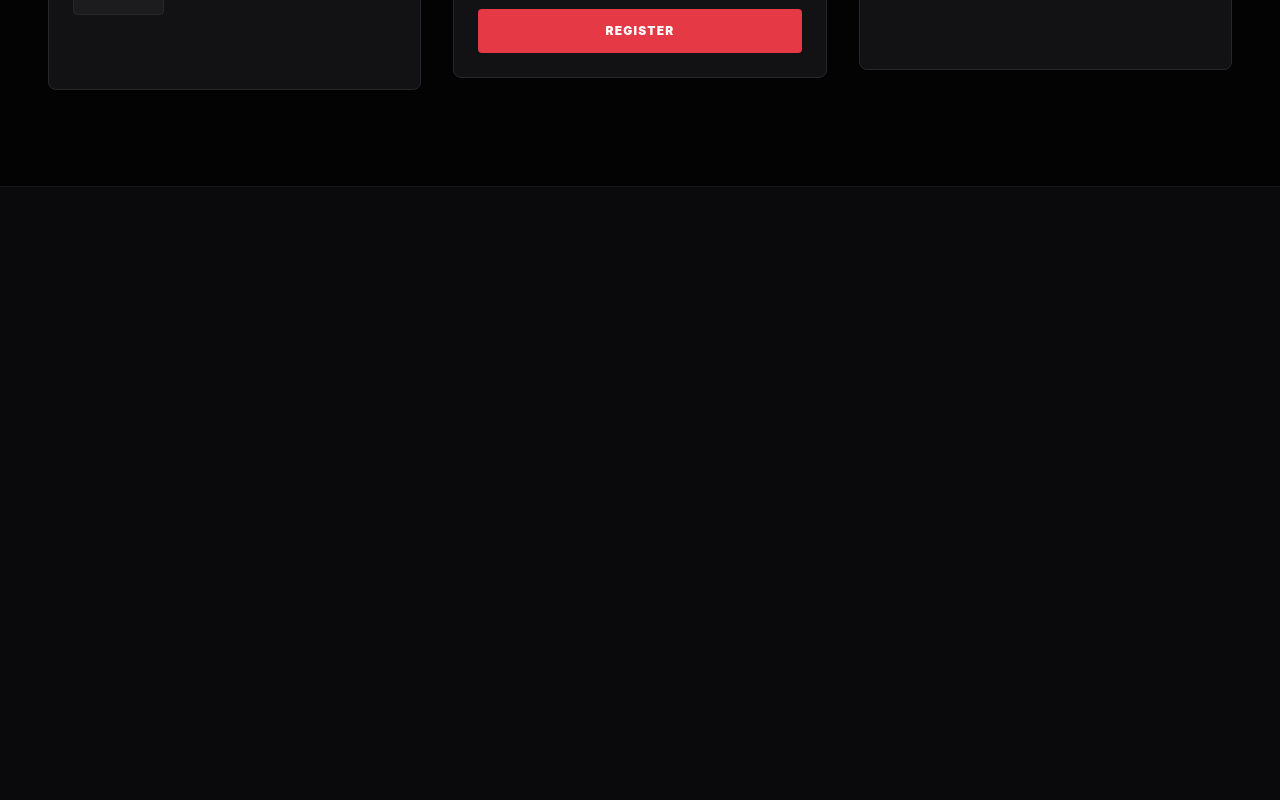
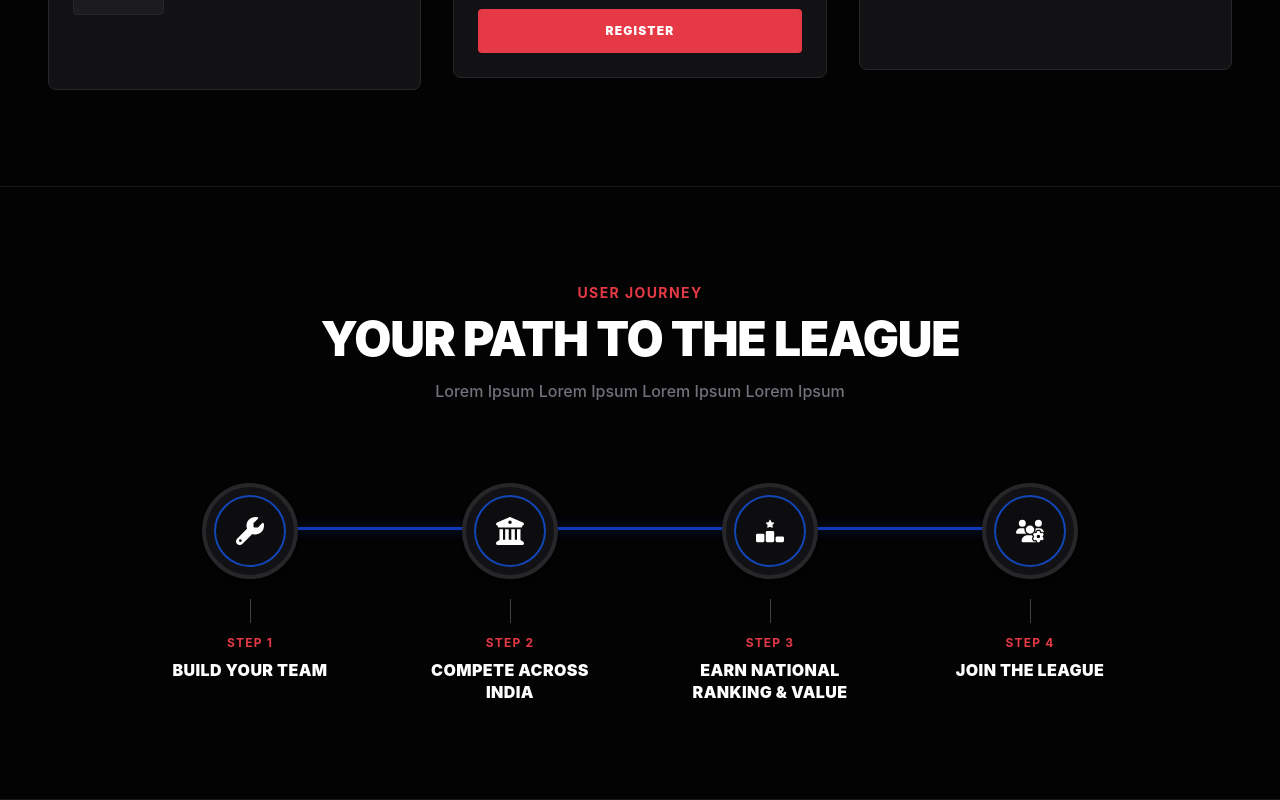
Before and after one commit to Abuzar448/botleague-frontend, a React (Vite) app: page / in a window 1280 px wide. Shown: the part 1487-2287 px from the top of the page. Before the commit the page ends 1674 px from the top, so only its background shows below. Built offline with nearby package versions, Linux system fonts and the light colour scheme.

Commit message:
Feat: Implemented perfect responsive user journey path section with React Icons

```diff
--- a/package.json
+++ b/package.json
@@ -12,7 +12,8 @@
   "dependencies": {
     "@tailwindcss/vite": "^4.3.1",
     "react": "^19.2.6",
-    "react-dom": "^19.2.6"
+    "react-dom": "^19.2.6",
+    "react-icons": "^5.6.0"
   },
   "devDependencies": {
     "@eslint/js": "^10.0.1",
--- a/src/App.jsx
+++ b/src/App.jsx
@@ -2,6 +2,7 @@ import React from 'react'
 import Navbar from './components/Navbar';
 import Hero from './components/Hero';
 import Competitions from './components/Compitions&Events';
+import UserJourney from './components/UserJourney';
 
 const App = () => {
   return (
@@ -9,6 +10,7 @@ const App = () => {
       <Navbar></Navbar>
       <Hero></Hero>
       <Competitions></Competitions>
+      <UserJourney></UserJourney>
     </div>
   )
 }
--- /dev/null
+++ b/src/components/UserJourney.jsx
@@ -0,0 +1,83 @@
+import React from 'react';
+import { FaWrench, FaBuildingColumns, FaRankingStar, FaUsersGear } from 'react-icons/fa6';
+
+export default function UserJourney() {
+  const steps = [
+    {
+      step: "STEP 1",
+      title: "BUILD YOUR TEAM",
+      icon: <FaWrench className="w-6 h-6 sm:w-7 sm:h-7 text-white" />
+    },
+    {
+      step: "STEP 2",
+      title: "COMPETE ACROSS INDIA",
+      icon: <FaBuildingColumns className="w-6 h-6 sm:w-7 sm:h-7 text-white" />
+    },
+    {
+      step: "STEP 3",
+      title: "EARN NATIONAL RANKING & VALUE",
+      icon: <FaRankingStar className="w-6 h-6 sm:w-7 sm:h-7 text-white" />
+    },
+    {
+      step: "STEP 4",
+      title: "JOIN THE LEAGUE",
+      icon: <FaUsersGear className="w-6 h-6 sm:w-7 sm:h-7 text-white" />
+    }
+  ];
+
+  return (
+    <section id="journey" className="w-full bg-[#030303] text-white py-24 px-6 sm:px-10 lg:px-12 font-sans border-b border-zinc-900 select-none">
+      <div className="max-w-[1440px] mx-auto text-center">
+
+        {/* Section Top Headers */}
+        <span className="text-[#E63946] font-bold tracking-widest text-sm uppercase block mb-3">
+          USER JOURNEY
+        </span>
+        <h2 className="text-3xl sm:text-5xl font-black uppercase tracking-tight mb-4 text-white">
+          YOUR PATH TO THE LEAGUE
+        </h2>
+        <p className="text-zinc-500 text-sm sm:text-base max-w-xl mx-auto font-medium mb-20">
+          Lorem Ipsum Lorem Ipsum Lorem Ipsum Lorem Ipsum
+        </p>
+
+        {/* Journey Timeline Wrapper */}
+        <div className="relative w-full max-w-5xl mx-auto mt-12">
+
+          {/* Horizontal Blue Connecting Line - Background Layer */}
+          <div className="absolute top-[44px] left-[10%] right-[10%] h-[3px] bg-blue-700/80 hidden md:block z-0 shadow-[0_0_12px_rgba(29,78,216,0.5)]" />
+
+          {/* Steps Map Flex Grid */}
+          <div className="grid grid-cols-1 sm:grid-cols-2 md:grid-cols-4 gap-12 md:gap-4 relative z-10">
+            {steps.map((item, idx) => (
+              <div key={idx} className="flex flex-col items-center group">
+
+                {/* Circular Outer Heavy Node ring */}
+                <div className="w-24 h-24 rounded-full bg-[#121214] border-4 border-zinc-800 flex items-center justify-center relative transition-all duration-300 group-hover:border-zinc-700 shadow-md">
+                  {/* Inside Concentric Blue Ring Circuit */}
+                  <div className="absolute inset-2 rounded-full border-2 border-blue-600/70 flex items-center justify-center transition-all duration-300 group-hover:border-blue-500 group-hover:shadow-[0_0_15px_rgba(37,99,235,0.6)] bg-[#0d0d0f]">
+                    {item.icon}
+                  </div>
+                </div>
+
+                {/* Vertical Tick Indicator Line directly matching the design layout */}
+                <div className="w-[1px] h-6 bg-zinc-700 mt-5 mb-3 transition-colors group-hover:bg-zinc-500" />
+
+                {/* Text Layout Metadata */}
+                <span className="text-[#E63946] font-bold text-xs tracking-widest block mb-2">
+                  {item.step}
+                </span>
+
+                <h3 className="text-white font-black text-sm sm:text-base tracking-wide max-w-[180px] uppercase leading-snug transition-colors group-hover:text-red-400">
+                  {item.title}
+                </h3>
+
+              </div>
+            ))}
+          </div>
+
+        </div>
+
+      </div>
+    </section>
+  );
+}
```
Also changed, not shown: 1 other file (tests, documents, lock files or other folders).
